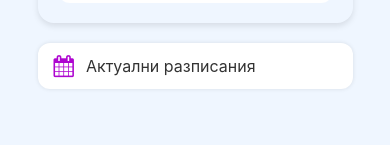
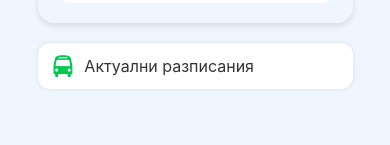
Before and after one commit to tonkataaa/I-Am-From-Pazardzhik, a React Native app: screen /OnBoardingThird in a window 390 px wide. Shown: the part 451-596 px from the top of the page. Built offline with nearby package versions, Linux system fonts and the light colour scheme.

Commit message:
Added bus icon.

```diff
--- a/features/preApp/screens/onboarding/OnBoardingScreen3.js
+++ b/features/preApp/screens/onboarding/OnBoardingScreen3.js
@@ -29,7 +29,7 @@ export default function OnBoardingScreen3() {
 
         <View style={{ marginTop: 20, marginBottom: 30, width: '100%', alignItems: 'center' }}>
             <View style={styles.option}>
-                <FontAwesome name='calendar' size={22} color="rgba(174, 5, 208, 1)" />
+                <FontAwesome name='bus' size={22} color="#00C950" />
                 <Text style={styles.optionText}>Актуални разписания</Text>
             </View>
       </View>
```
